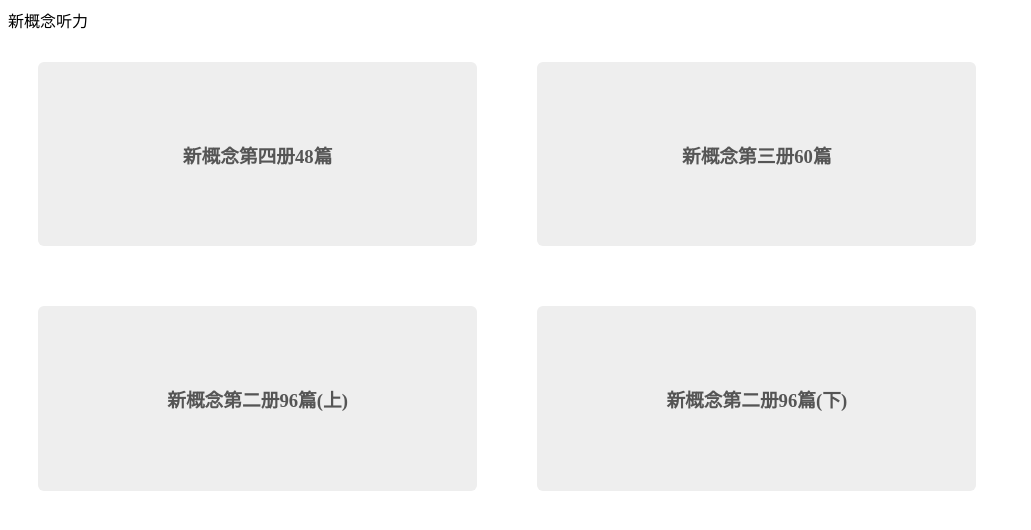
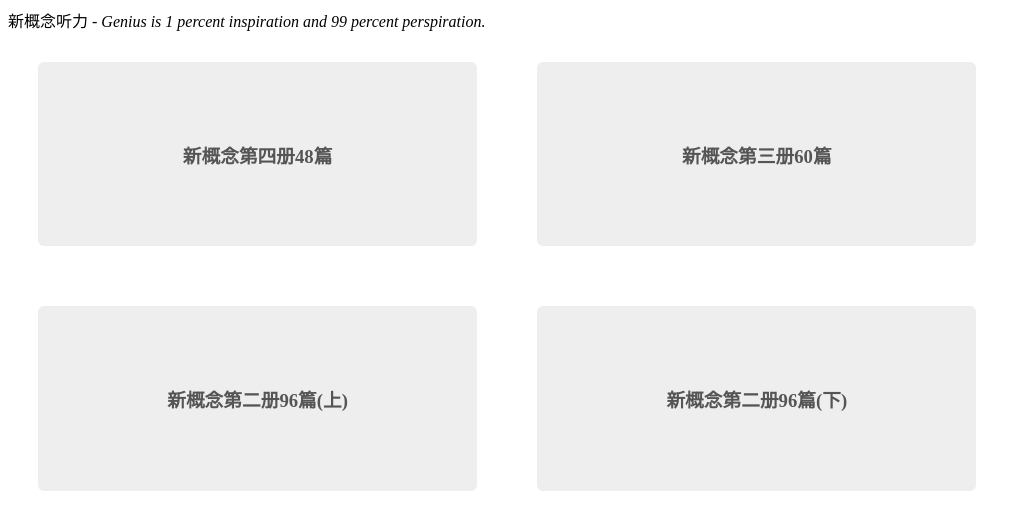
Before and after one commit to ntop001/notes.box, a plain HTML site: page index.html in a window 1280 px wide. Shown: the whole page, without its empty margins (0-1031 px from the left). Drawn offline with Linux system fonts and the light colour scheme.

Commit message:
home page sayings

```diff
--- a/index.html
+++ b/index.html
@@ -1,5 +1,6 @@
 <html>
 <head>
+	<title>新概念听力</title>
 	<style>
 		.flex-container {
   			display: flex;
@@ -34,10 +35,24 @@
 			margin: 30px;
 			padding: 60px 30px;
 		}
-</style>
+	</style>
+	<script>
+		window.onload = (event) => {
+  			var sayings = [
+  				"Knowlege is power!",
+  				"Awareness of ignorance is the beigining of widsom!",
+  				"Familiar notions are often the least examined!",
+  				"Mutual ignorance breeds mutual distrust!",
+  				"Genius is 1 percent inspiration and 99 percent perspiration.",
+  			]
+  			var i = Math.floor(Math.random() * sayings.length);
+  			var saying = document.getElementById("saying")
+  			saying.textContent = sayings[i]
+		};
+	</script>
 </head>
 <body>
-<div>新概念听力</div>
+<div>新概念听力 - <span style="font-style: italic;" id="saying"></span> </div>
 <div class="flex-container">
 	<a href="newconcept4.html" class="card">
 		<h3>新概念第四册48篇</h3>
```
